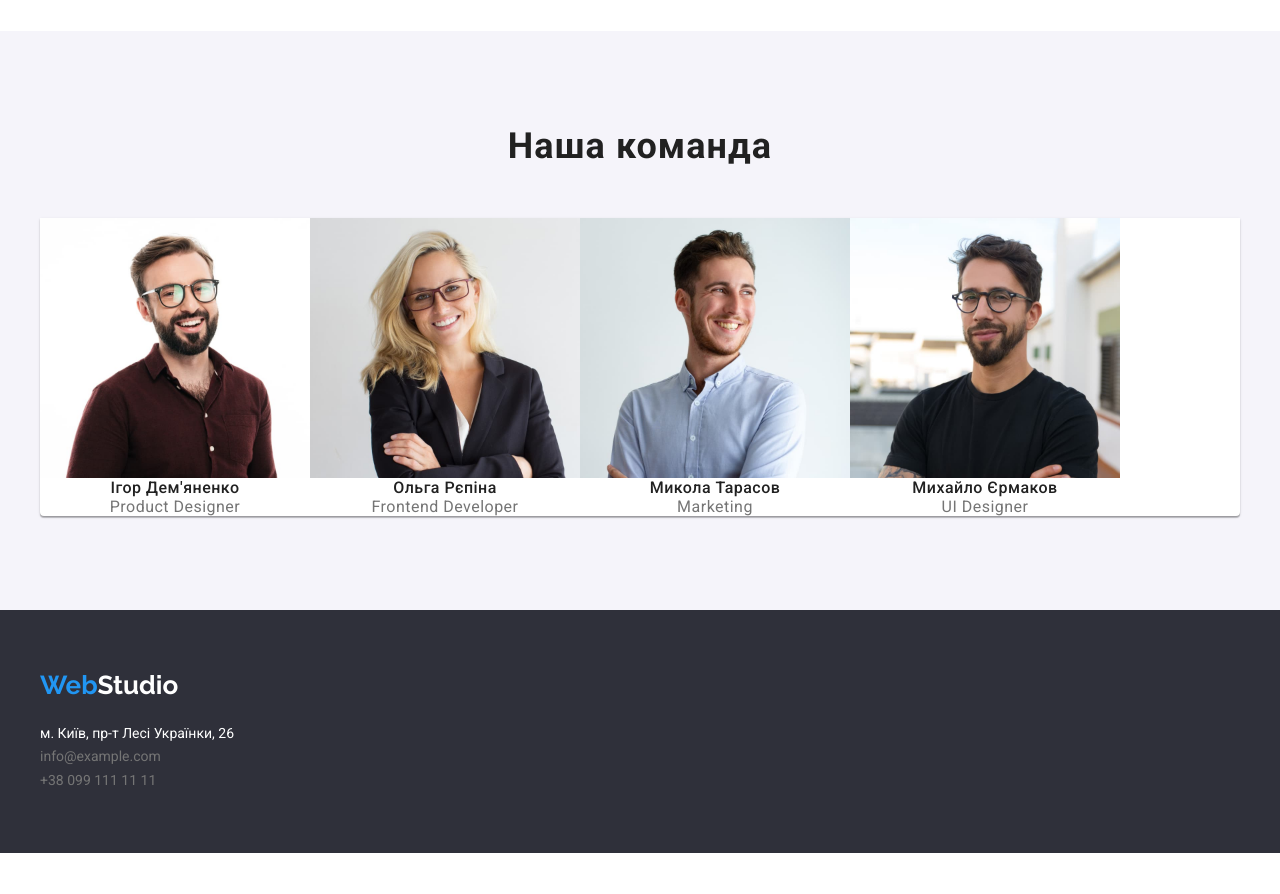
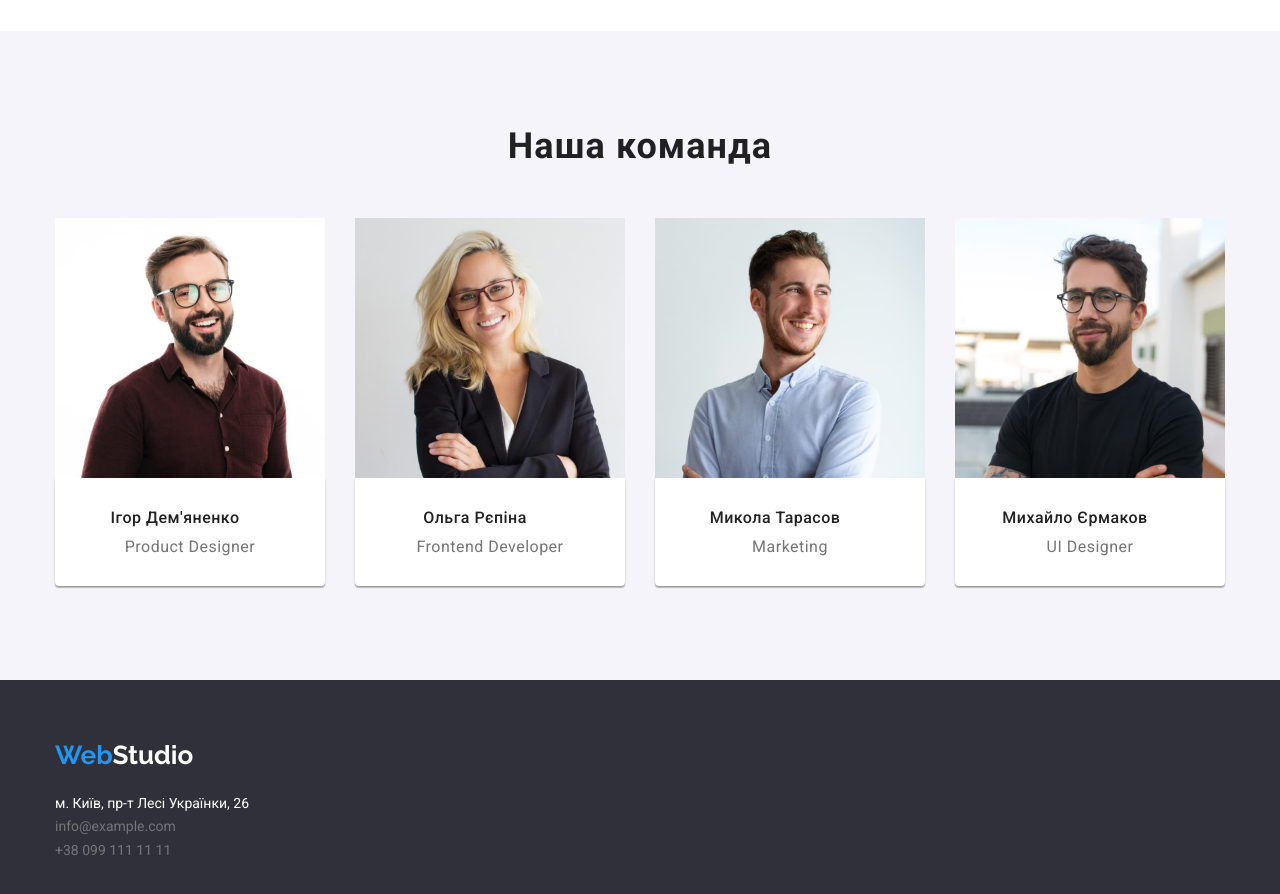
Before and after one commit to miastkivskyi/goit-markup-hw-03, a plain HTML site: page index.html in a window 1280 px wide. Shown: the part 1200-2094 px from the top of the page. Before the commit the page ends 2053 px from the top, so only its background shows below. Drawn offline with nearby package versions, Linux system fonts and the light colour scheme.

Commit message:
add flex part 2

```diff
--- a/css/styles.css
+++ b/css/styles.css
@@ -20,7 +20,7 @@ body {
 }
 
 .container {
-  width: 1230px;
+  width: 1200px;
   margin-left: auto;
   margin-right: auto;
   padding-left: 15px;
@@ -43,7 +43,6 @@ ol {
 }
 img {
   display: block;
-  max-width: 100%;
 }
 
 /*site nav*/
@@ -189,9 +188,7 @@ img {
 .section-team {
   background-color: var(--button-basis);
 }
-.staff {
-  background-color: var(--primary-white-color);
-}
+
 .section-name {
   color: var(--section-title-color);
   font-weight: 500;
@@ -363,15 +360,45 @@ img {
   padding-bottom: 20px;
   padding-left: 24px;
   padding-right: 24px;
+  border: 1px solid #eeeeee;
 }
 
 .section-paragraph {
   margin-top: 4px;
 }
 
+.section-name {
+  margin-right: 30px;
+}
+
+.section-name :not(:last-child) {
+  margin-right: 30px;
+}
+
+.profession {
+  margin-top: 10px;
+}
+
 .staff {
   display: flex;
+  flex-wrap: wrap;
+  margin-right: -30px;
+}
+
+.staff .employees {
+  flex-basis: calc(100% / 4 - 90px);
+  margin-right: 30px;
+}
+
+.staff .employees:not(:last-child) {
+  margin-right: 30px;
+}
+
+.card-staff {
+  padding-top: 30px;
+  padding-bottom: 30px;
   box-shadow: 0px 1px 3px rgba(0, 0, 0, 0.12), 0px 1px 1px rgba(0, 0, 0, 0.14),
     0px 2px 1px rgba(0, 0, 0, 0.2);
   border-radius: 0px 0px 4px 4px;
+  background-color: var(--primary-white-color);
 }
--- a/index.html
+++ b/index.html
@@ -123,45 +123,54 @@
         <div class="container">
           <h2 class="section-work">Наша команда</h2>
           <ul class="staff list">
-            <li class="name">
+            <li class="employees">
               <img
                 src="./images/our-team/worker1.jpg"
                 alt="Ігор Дем'яненко"
                 width="270"
                 height="260"
               />
-              <h3 class="section-name">Ігор Дем'яненко</h3>
-              <p lang="en" class="profession">Product Designer</p>
+              <div class="card-staff">
+                <h3 class="section-name">Ігор Дем'яненко</h3>
+                <p lang="en" class="profession">Product Designer</p>
+              </div>
             </li>
-            <li class="name">
+            <li class="employees">
               <img
                 src="./images/our-team/worker2.jpg"
                 alt="Ольга Рєпіна"
                 width="270"
                 height="260"
               />
-              <h3 class="section-name">Ольга Рєпіна</h3>
-              <p lang="en" class="profession">Frontend Developer</p>
+              <div class="card-staff">
+                <h3 class="section-name">Ольга Рєпіна</h3>
+                <p lang="en" class="profession">Frontend Developer</p>
+              </div>
             </li>
-            <li class="name">
+            <li class="employees">
               <img
                 src="./images/our-team/worker3.jpg"
                 alt="Микола Тарасов"
                 width="270"
                 height="260"
               />
-              <h3 class="section-name">Микола Тарасов</h3>
+              <div class="card-staff">  <h3 class="section-name">Микола Тарасов</h3>
               <p lang="en" class="profession">Marketing</p>
+             </div>
+
             </li>
-            <li class="name">
+            <li  class="employees">
               <img
                 src="./images/our-team/worker4.jpg"
                 alt="Михайло Єрмаков"
                 width="270"
                 height="260"
               />
-              <h3 class="section-name">Михайло Єрмаков</h3>
+              <div class="card-staff">
+                 <h3 class="section-name">Михайло Єрмаков</h3>
               <p lang="en" class="profession">UI Designer</p>
+              </div>
+
             </li>
           </ul>
         </div>
```
